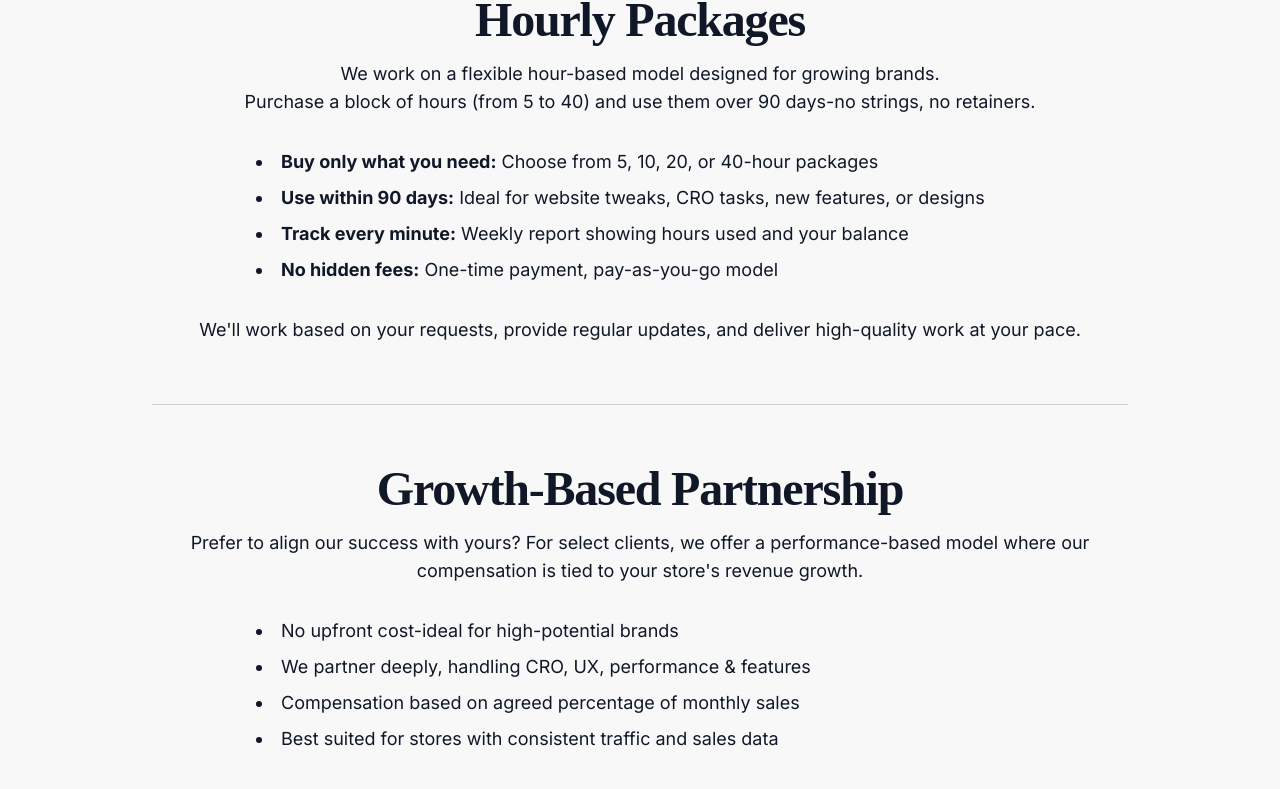
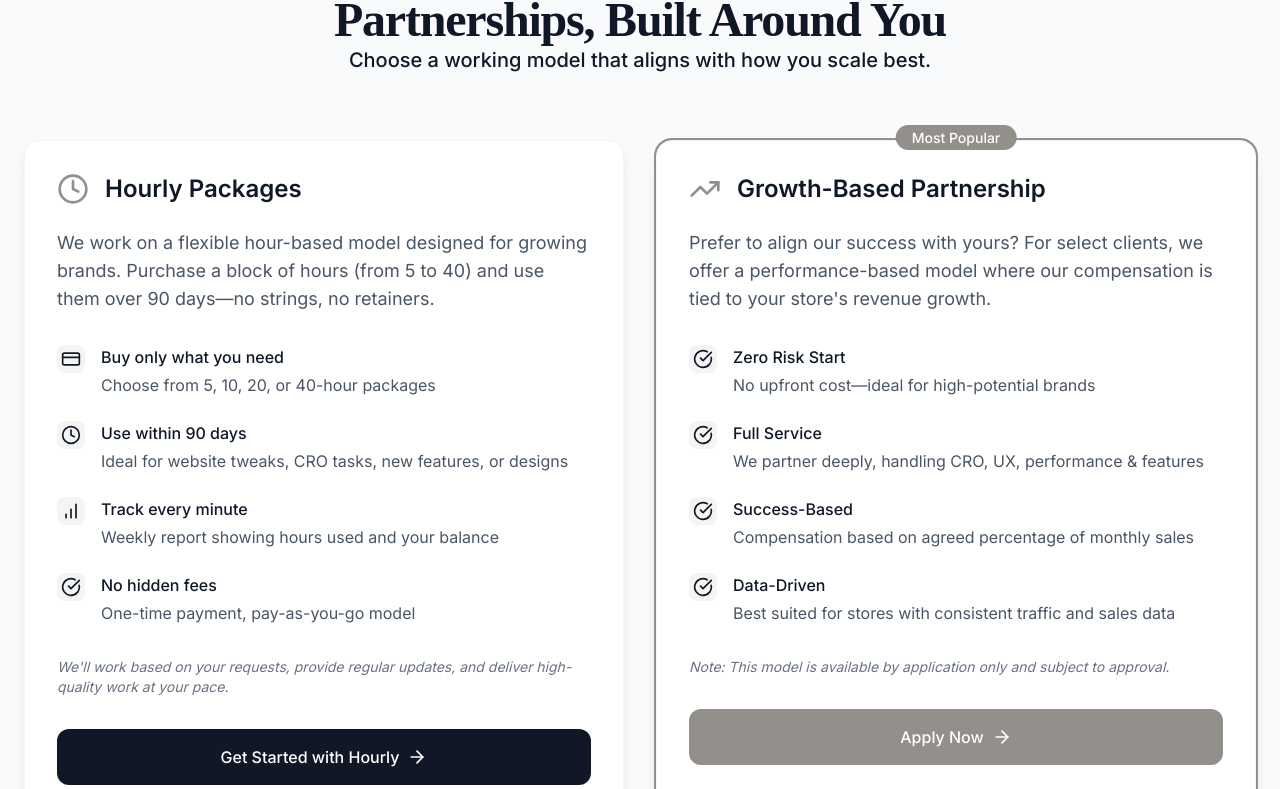
Before and after one commit to gaurangzalariya/maisonq-studio-nextjs, a Next.js app: page /packages in a window 1280 px wide. Shown: the part 1100-1889 px from the top of the page. Built offline with nearby package versions, Linux system fonts and the light colour scheme; a web font is replaced by a local one.

Commit message:
Updating Packages Layout

```diff
--- a/src/app/globals.css
+++ b/src/app/globals.css
@@ -7,6 +7,12 @@
     --font-primary: "Inter", "sans-serif";
     --font-secondary: "the-seasons", "sans-serif";
     --aspect-retro: 4 / 4;
+    --color-primary: #938f8a;
+    --color-secondary: #908c86;
+    --color-tertiary: #f8f8f8;
+    --color-quaternary: #edecea;
+    --color-quinary: #f5f5f5;
+    --color-senary: #f0f0f0;
 }
 
 /* Direct iframe inside Calendly container */
--- a/src/app/packages/page.tsx
+++ b/src/app/packages/page.tsx
@@ -1,6 +1,6 @@
 import PageHero from '@/components/PageHero'
 import FaqSection from '@/components/FaqSection'
-import { HeadingThree } from '@/components/UI/UI'
+import MyPackages from '@/components/MyPackages'
 
 export const metadata = {
   title: "Flexible Pricing Models | MaisonQ Studio",
@@ -90,54 +90,7 @@ export default function Packages() {
           primaryCTATextColor: "text-white"
         }}
       />
-      <section className="text-center px-6 py-24 sm:py-32 max-w-5xl mx-auto lg:py-40">
-        <div className='mb-4'>
-          <HeadingThree
-            heading="Hourly Packages"
-            subtext=""
-          />
-        </div>
-
-        <p className="text-lg mb-8">
-          We work on a flexible hour-based model designed for growing brands.<br />
-          Purchase a block of hours (from 5 to 40) and use them over 90 days-no strings, no retainers.
-        </p>
-
-        <ul className="list-disc list-inside text-left text-lg space-y-2 max-w-3xl mx-auto">
-          <li><strong>Buy only what you need:</strong> Choose from 5, 10, 20, or 40-hour packages</li>
-          <li><strong>Use within 90 days:</strong> Ideal for website tweaks, CRO tasks, new features, or designs</li>
-          <li><strong>Track every minute:</strong> Weekly report showing hours used and your balance</li>
-          <li><strong>No hidden fees:</strong> One-time payment, pay-as-you-go model</li>
-        </ul>
-
-        <p className="text-lg mt-8">
-          We&apos;ll work based on your requests, provide regular updates, and deliver high-quality work at your pace.
-        </p>
-
-        <hr className="my-15 border-t border-[#938f8a] opacity-40" />
-
-        <div className='mb-4'>
-          <HeadingThree
-            heading="Growth-Based Partnership"
-            subtext=""
-          />
-        </div>
-
-        <p className="text-lg mb-8">
-          Prefer to align our success with yours? For select clients, we offer a performance-based model where our compensation is tied to your store&apos;s revenue growth.
-        </p>
-
-        <ul className="list-disc list-inside text-left text-lg space-y-2 max-w-3xl mx-auto">
-          <li>No upfront cost-ideal for high-potential brands</li>
-          <li>We partner deeply, handling CRO, UX, performance & features</li>
-          <li>Compensation based on agreed percentage of monthly sales</li>
-          <li>Best suited for stores with consistent traffic and sales data</li>
-        </ul>
-
-        <p className="text-lg mt-8">
-          Note: This model is available by application only and subject to approval.
-        </p>
-      </section>
+      <MyPackages />
       <FaqSection faqs={faqs} title="Frequently asked questions" />
     </>
   )
--- /dev/null
+++ b/src/components/MyPackages.tsx
@@ -0,0 +1,213 @@
+'use client'
+
+import { motion, Variants } from 'framer-motion';
+import { CheckCircle, ArrowRight, Clock, CreditCard, TrendingUp, BarChart } from 'lucide-react';
+import HeadingThree from './UI/HeadingThree';
+import React from 'react';
+
+interface PackageItem {
+  label: string;
+  value: string;
+  icon: React.ReactElement;
+}
+
+interface PackageData {
+  title: string;
+  icon: React.ReactElement;
+  description: string;
+  list: PackageItem[];
+  outro: string;
+  ctaText: string;
+  ctaLink: string;
+  popular: boolean;
+}
+
+const containerVariants: Variants = {
+  hidden: { opacity: 0 },
+  visible: {
+    opacity: 1,
+    transition: {
+      staggerChildren: 0.2
+    }
+  }
+};
+
+const cardVariants: Variants = {
+  hidden: {
+    opacity: 0,
+    y: 50
+  },
+  visible: {
+    opacity: 1,
+    y: 0,
+    transition: {
+      duration: 0.6,
+      ease: [0.6, -0.05, 0.01, 0.99]
+    }
+  }
+};
+
+const MyPackages = () => {
+  const packages: PackageData[] = [
+    {
+      title: 'Hourly Packages',
+      icon: <Clock className="w-8 h-8 text-primary" />,
+      description:
+        'We work on a flexible hour-based model designed for growing brands. Purchase a block of hours (from 5 to 40) and use them over 90 days—no strings, no retainers.',
+      list: [
+        {
+          label: 'Buy only what you need',
+          value: 'Choose from 5, 10, 20, or 40-hour packages',
+          icon: <CreditCard className="w-5 h-5" />
+        },
+        {
+          label: 'Use within 90 days',
+          value:
+            'Ideal for website tweaks, CRO tasks, new features, or designs',
+          icon: <Clock className="w-5 h-5" />
+        },
+        {
+          label: 'Track every minute',
+          value: 'Weekly report showing hours used and your balance',
+          icon: <BarChart className="w-5 h-5" />
+        },
+        {
+          label: 'No hidden fees',
+          value: 'One-time payment, pay-as-you-go model',
+          icon: <CheckCircle className="w-5 h-5" />
+        },
+      ],
+      outro:
+        "We'll work based on your requests, provide regular updates, and deliver high-quality work at your pace.",
+      ctaText: 'Get Started with Hourly',
+      ctaLink: '/contact',
+      popular: false
+    },
+    {
+      title: 'Growth-Based Partnership',
+      icon: <TrendingUp className="w-8 h-8 text-primary" />,
+      description:
+        "Prefer to align our success with yours? For select clients, we offer a performance-based model where our compensation is tied to your store's revenue growth.",
+      list: [
+        {
+          label: 'Zero Risk Start',
+          value: 'No upfront cost—ideal for high-potential brands',
+          icon: <CheckCircle className="w-5 h-5" />
+        },
+        {
+          label: 'Full Service',
+          value:
+            'We partner deeply, handling CRO, UX, performance & features',
+          icon: <CheckCircle className="w-5 h-5" />
+        },
+        {
+          label: 'Success-Based',
+          value:
+            'Compensation based on agreed percentage of monthly sales',
+          icon: <CheckCircle className="w-5 h-5" />
+        },
+        {
+          label: 'Data-Driven',
+          value:
+            'Best suited for stores with consistent traffic and sales data',
+          icon: <CheckCircle className="w-5 h-5" />
+        },
+      ],
+      outro:
+        'Note: This model is available by application only and subject to approval.',
+      ctaText: 'Apply Now',
+      ctaLink: '/contact',
+      popular: true
+    },
+  ];
+
+  return (
+    <section className="px-6 py-24 sm:py-32 lg:py-40 bg-gray-50">
+      <div className="max-w-7xl mx-auto">
+        <div className="text-center mb-16">
+          <HeadingThree
+            heading="Partnerships, Built Around You"
+            subtext="Choose a working model that aligns with how you scale best."
+          />
+        </div>
+
+        <motion.div
+          variants={containerVariants}
+          initial="hidden"
+          animate="visible"
+          className="grid md:grid-cols-2 gap-8"
+        >
+          {packages.map((pkg) => (
+            <motion.div
+              key={pkg.title}
+              variants={cardVariants}
+              className={`
+                relative rounded-2xl p-8 bg-white shadow-lg border border-gray-100
+                hover:shadow-xl transition-shadow duration-300
+                ${pkg.popular ? 'ring-2 ring-primary' : ''}
+              `}
+            >
+              {pkg.popular && (
+                <div className="absolute -top-4 left-1/2 -translate-x-1/2">
+                  <span className="bg-primary text-white px-4 py-1 rounded-full text-sm font-medium">
+                    Most Popular
+                  </span>
+                </div>
+              )}
+
+              <div className="flex items-center gap-4 mb-6">
+                {pkg.icon}
+                <h3 className="text-2xl font-semibold text-gray-900">{pkg.title}</h3>
+              </div>
+
+              <p className="text-lg mb-8 text-gray-600">
+                {pkg.description}
+              </p>
+
+              <ul className="space-y-6 mb-8">
+                {pkg.list.map((item, idx) => (
+                  <li key={idx} className="flex items-start gap-4">
+                    <div className="flex-shrink-0 p-1 rounded-lg bg-primary/10">
+                      {item.icon}
+                    </div>
+                    <div>
+                      {item.label && (
+                        <span className="block font-medium text-gray-900 mb-1">
+                          {item.label}
+                        </span>
+                      )}
+                      <span className="text-gray-600">{item.value}</span>
+                    </div>
+                  </li>
+                ))}
+              </ul>
+
+              <p className="text-sm italic text-gray-500 mb-8">
+                {pkg.outro}
+              </p>
+
+              <motion.a
+                href={pkg.ctaLink}
+                whileHover={{ scale: 1.02 }}
+                whileTap={{ scale: 0.98 }}
+                className={`
+                  w-full py-4 px-6 rounded-xl flex items-center justify-center gap-2
+                  ${pkg.popular
+                    ? 'bg-primary text-white hover:bg-primary/90'
+                    : 'bg-gray-900 text-white hover:bg-gray-800'
+                  }
+                  transition-colors duration-200 font-medium
+                `}
+              >
+                {pkg.ctaText}
+                <ArrowRight className="w-5 h-5" />
+              </motion.a>
+            </motion.div>
+          ))}
+        </motion.div>
+      </div>
+    </section>
+  );
+};
+
+export default MyPackages;
```
